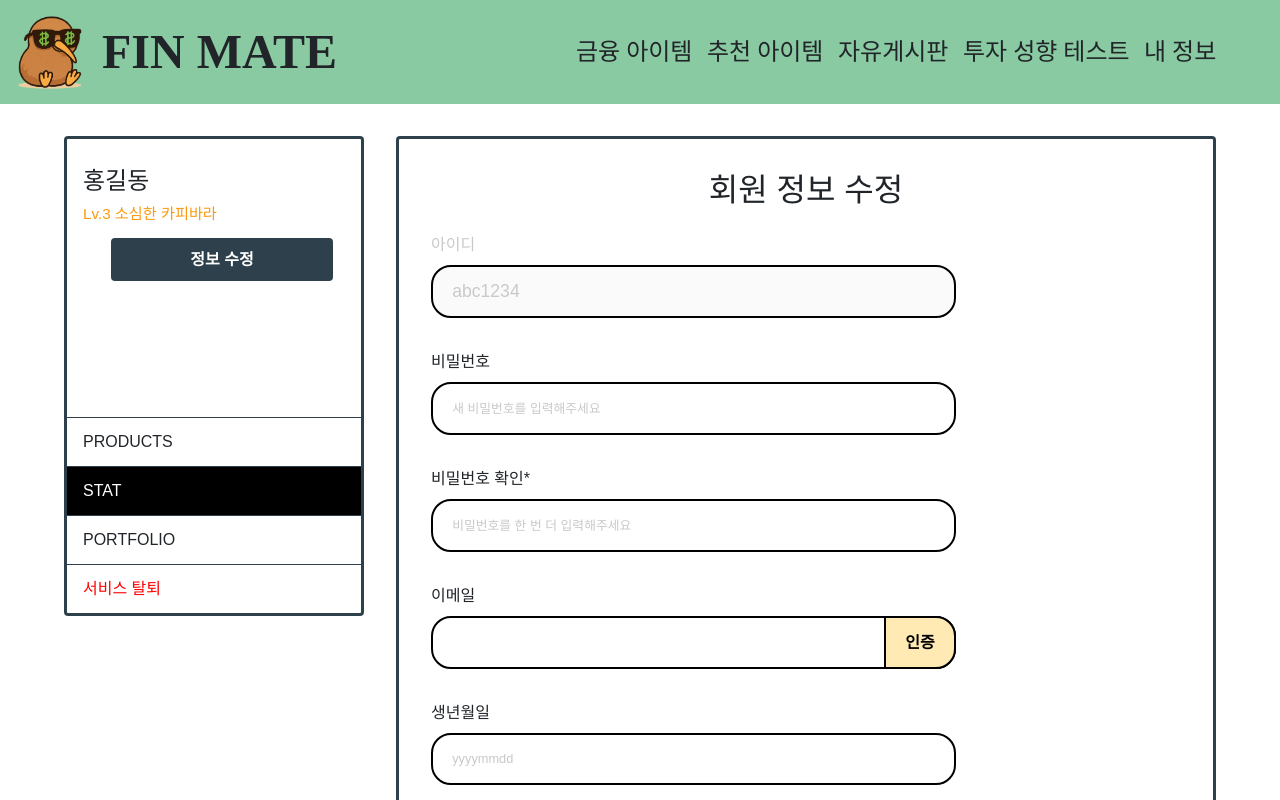
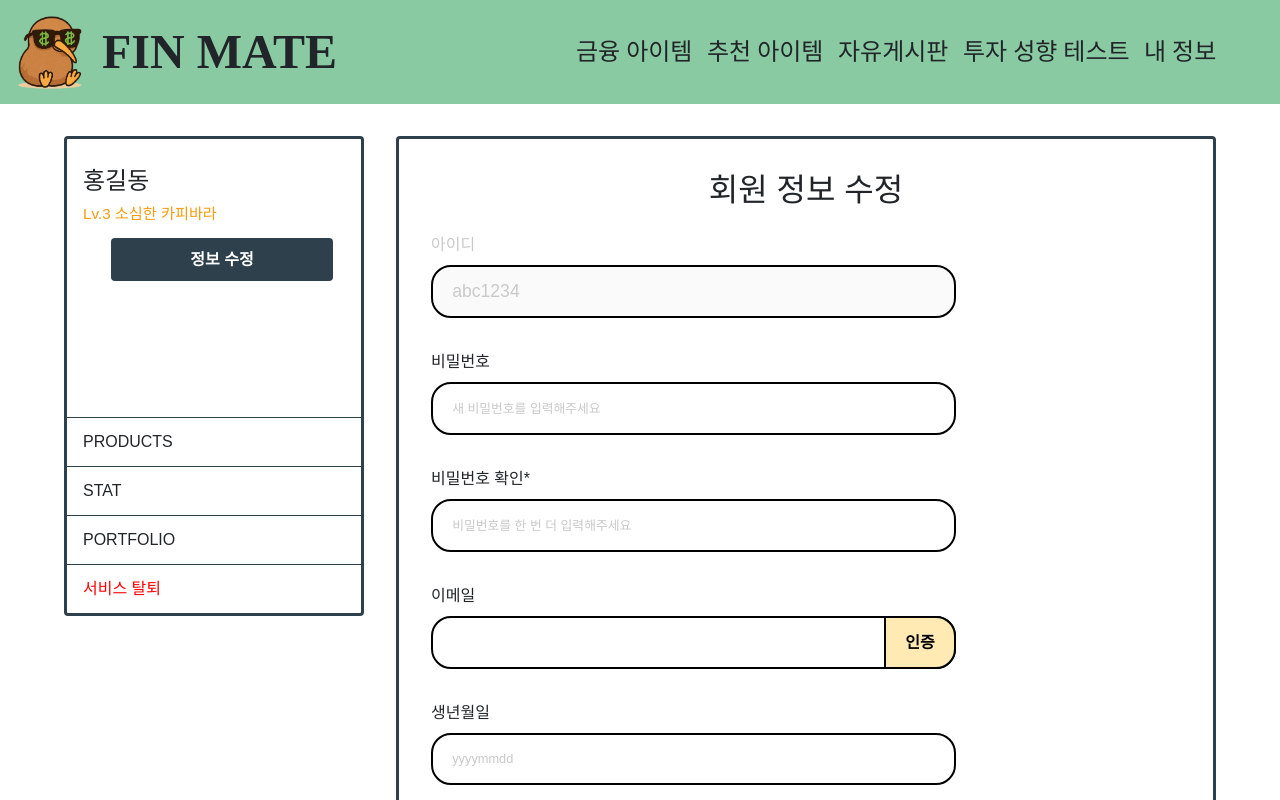
Before and after one commit to KB-technologia/FinMate_FE, a Vue app in the folder FinMate/: page /my-info in a window 1280 px wide. Built offline with nearby package versions, Linux system fonts and the light colour scheme; a web font is replaced by a local one.

Commit message:
♻️ Sidebar의 메뉴 활성화 로직을 라우트 기반으로 리팩토링

```diff
--- a/FinMate/src/components/info/Sidebar.vue
+++ b/FinMate/src/components/info/Sidebar.vue
@@ -33,8 +33,19 @@
 </template>
 
 <script setup>
-import { ref } from "vue";
-const current = ref("stat");
+import { computed } from "vue";
+import { useRoute } from "vue-router";
+
+const route = useRoute();
+
+const current = computed(() => {
+  const path = route.path;
+
+  if (path.includes("/my-products")) return "products";
+  if (path.includes("/my-stat")) return "stat";
+  if (path.includes("/my-portfolio")) return "portfolio";
+  return "";
+});
 </script>
 
 <style scoped>
```
